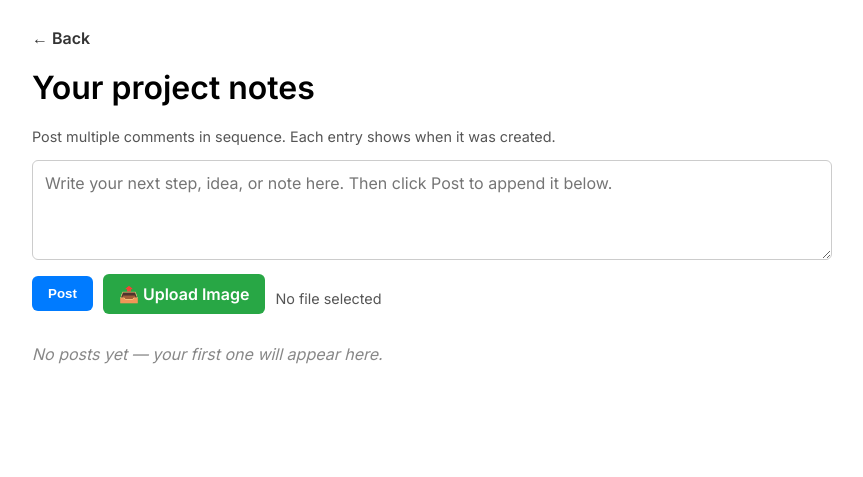
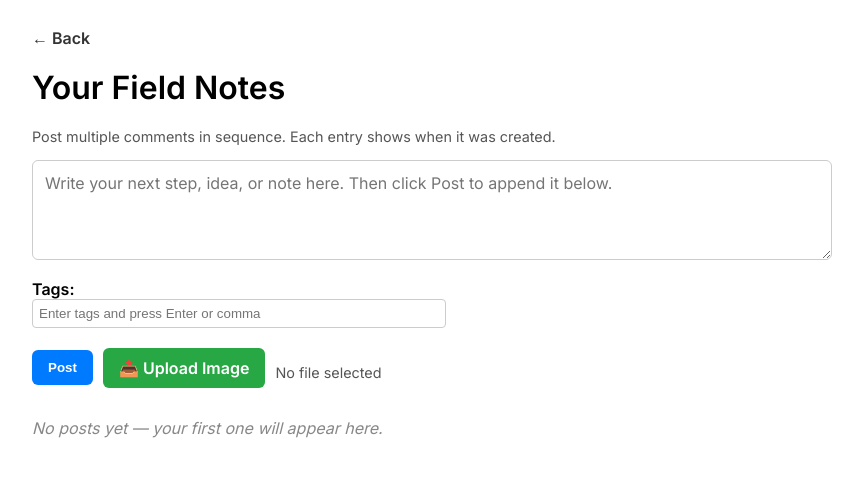
Before and after one commit to DMills27/climate-adapt-app, a Flask app: template templates/get_started.html in a window 1280 px wide. Shown: the top 477 px of the page, without its empty margins (208-1071 px from the left). Run offline with Flask 3, Linux system fonts and the light colour scheme; the template is opened without the code that fills it, so the values that code supplies are empty.

Commit message:
refined the get_started page

```diff
--- a/app.py
+++ b/app.py
@@ -24,7 +24,7 @@ def index():
 def get_started():
     files = [f for f in os.listdir(UPLOAD_FOLDER)
              if f.lower().endswith(('.png', '.jpg', '.jpeg', '.gif'))]
-    # Get health status for each image
+
     file_health = {}
     for f in files:
         file_path = os.path.join(app.config['UPLOAD_FOLDER'], f)
@@ -32,7 +32,6 @@ def get_started():
             with open(file_path, "rb") as img_file:
                 image_data = img_file.read()
                 health_response = CropHealthClient.get_binary_prediction(image_data)
-            # Parse response
             scores = parse_health_response(health_response)
             disease_risk = assess_disease_risk(scores)
             file_health[f] = disease_risk
@@ -40,7 +39,18 @@ def get_started():
             print(f"Error analyzing {f}: {e}")
             file_health[f] = {"status": "Error", "details": "Could not analyze image."}
 
-    return render_template("get_started.html", files=files, file_health=file_health)
+    # --- Add dummy or real location info here ---
+    lat, lon, area = 18.0, -76.8, 500  # example values; ideally come from user
+    try:
+        inputs = get_soil_and_weather_data(lat, lon, area)
+        method = suggest_farming_method(inputs)
+        method_info = get_method_info(method, inputs)
+    except Exception as e:
+        print(f"Failed to get method recommendation: {e}")
+        method_info = None
+
+    return render_template("get_started.html", files=files, file_health=file_health, method_info=method_info)
+
 
 
 # --- Upload logic ---
@@ -260,6 +270,61 @@ def suggest_farming_method(inputs):
         return 'Silvopasture'
     return 'Aeroponics'
 
+def get_method_info(method, inputs=None):
+    info = {
+        "title": method,
+        "description": "",
+        "how_to_start": "",
+        "tools": []
+    }
+
+    if method == "Vertical Farming":
+        info["description"] = "A space-efficient method using stacked layers to grow crops indoors under controlled conditions."
+        info["how_to_start"] = "Start with a small indoor setup using shelves, LED grow lights, and hydroponic trays. Choose fast-growing greens like lettuce or herbs."
+        info["tools"] = ["LED grow lights", "Hydroponic system", "Growing trays", "Nutrient solution", "Climate control (fan/humidifier)"]
+
+    elif method == "Greenhouses (CEA)":
+        info["description"] = "Controlled Environment Agriculture using greenhouses to regulate temperature, humidity, and light."
+        info["how_to_start"] = "Build or buy a small greenhouse. Install sensors and automated watering. Start with tomatoes or peppers."
+        info["tools"] = ["Greenhouse frame", "Polycarbonate panels", "Irrigation system", "Thermostat", "Sensors (temp/humidity)"]
+
+    elif method == "Regenerative Ag":
+        info["description"] = "A holistic approach to farming that restores soil health, increases biodiversity, and captures carbon."
+        info["how_to_start"] = "Stop tilling, introduce cover crops, rotate livestock, and avoid synthetic fertilizers. Begin with a soil test."
+        info["tools"] = ["Soil testing kit", "Cover crop seeds", "No-till drill", "Livestock (optional)", "Compost spreader"]
+
+    elif method == "Agroforestry":
+        info["description"] = "Integrating trees and shrubs into crop and livestock systems to create more diverse, productive, and sustainable land use."
+        info["how_to_start"] = "Plant tree rows between crop fields or integrate fruit trees with understory crops. Plan spacing carefully."
+        info["tools"] = ["Tree saplings", "Shovels", "Mulch", "Drip irrigation", "Pruning shears"]
+
+    elif method == "Aquaponics":
+        info["description"] = "A symbiotic system combining aquaculture (fish) and hydroponics (soilless plants). Fish waste feeds plants."
+        info["how_to_start"] = "Set up a fish tank connected to a grow bed. Cycle the system before adding fish and plants. Start with tilapia and leafy greens."
+        info["tools"] = ["Fish tank", "Grow bed", "Pump", "Biofilter", "Fish food", "pH/Ammonia test kit"]
+
+    elif method == "Dryland Farming":
+        info["description"] = "Cultivating crops without irrigation in low-rainfall areas by maximizing soil moisture retention."
+        info["how_to_start"] = "Use deep tillage, wide spacing, and drought-resistant crops like millet or sorghum. Mulch heavily."
+        info["tools"] = ["Drought-resistant seeds", "Mulch", "Chisel plow", "Soil moisture meter", "Windbreaks"]
+
+    elif method == "Silvopasture":
+        info["description"] = "Combining trees, forage, and livestock grazing in a mutually beneficial system."
+        info["how_to_start"] = "Introduce trees into pastureland. Use rotational grazing. Suitable for cattle, sheep, or goats."
+        info["tools"] = ["Tree seedlings", "Fencing (rotational)", "Water troughs", "Grazing plan", "Shelter for animals"]
+
+    elif method == "Aeroponics":
+        info["description"] = "Growing plants in air with roots misted by nutrient-rich water. Highly efficient and water-saving."
+        info["how_to_start"] = "Build or buy an aeroponic tower. Use a pump and misting nozzles. Monitor pH and nutrients daily."
+        info["tools"] = ["Aeroponic tower", "High-pressure pump", "Misting nozzles", "Nutrient solution", "pH meter", "Timer"]
+
+    else:
+        # Default fallback
+        info["description"] = "An innovative sustainable farming method suited to your land and climate."
+        info["how_to_start"] = "Consult local agricultural experts and start with a small pilot plot."
+        info["tools"] = ["Soil test kit", "Basic hand tools", "Research resources", "Local extension agent"]
+
+    return info
 
 @app.route("/recommend", methods=["POST"])
 def recommend():
--- a/templates/get_started.html
+++ b/templates/get_started.html
@@ -173,11 +173,36 @@
 <body>
 <div class="wrap">
     <div class="topnav"><a href="/">← Back</a></div>
-    <h1>Your project notes</h1>
+    <h1>Your Field Notes</h1>
     <p class="hint">Post multiple comments in sequence. Each entry shows when it was created.</p>
+
+
+    {% if method_info %}
+    <div style="margin-top: 40px; margin-bottom: 30px; background: #eef8f1; padding: 24px; border-radius: 10px; border: 1px solid #d5ebdc; box-shadow: 0 1px 4px rgba(0,0,0,0.04);">
+        <h2 style="margin-top: 0; color: #2f5133;">🌱 Recommended Farming Method: {{ method_info.title }}</h2>
+        <p><strong>Description:</strong> {{ method_info.description }}</p>
+        <p><strong>How to start:</strong> {{ method_info.how_to_start }}</p>
+        {% if method_info.tools %}
+            <p><strong>Suggested tools:</strong></p>
+            <ul style="margin-top: 8px; padding-left: 20px;">
+                {% for tool in method_info.tools %}
+                    <li>{{ tool }}</li>
+                {% endfor %}
+            </ul>
+        {% endif %}
+    </div>
+    {% endif %}
+
+
 
     <!-- Composer -->
     <textarea id="composer" placeholder="Write your next step, idea, or note here. Then click Post to append it below."></textarea>
+
+    <div style="margin-top: 15px;">
+        <label for="tagInput"><strong>Tags:</strong></label><br>
+        <input type="text" id="tagInput" placeholder="Enter tags and press Enter or comma" style="padding: 6px; width: 100%; max-width: 400px; border-radius: 4px; border: 1px solid #ccc; margin-bottom: 10px;">
+        <div id="tagContainer" style="display: flex; flex-wrap: wrap; gap: 6px;"></div>
+    </div>
 
     <!-- Unified Upload Section -->
     <div class="btns">
@@ -312,6 +337,31 @@
         render();
     }
 
+        document.addEventListener('DOMContentLoaded', function () {
+        const tagInput = document.getElementById('tagInput');
+        const tagContainer = document.getElementById('tagContainer');
+
+        tagInput.addEventListener('keydown', function (e) {
+            if (e.key === 'Enter' || e.key === ',') {
+                e.preventDefault();
+                const tag = tagInput.value.trim().replace(/,$/, '');
+                if (tag) {
+                    const tagEl = document.createElement('span');
+                    tagEl.textContent = tag;
+                    tagEl.style.padding = "5px 10px";
+                    tagEl.style.backgroundColor = "#d5ebdc";
+                    tagEl.style.color = "#2f5133";
+                    tagEl.style.borderRadius = "12px";
+                    tagEl.style.fontSize = "14px";
+                    tagEl.style.display = "inline-block";
+                    tagEl.style.userSelect = "none";
+                    tagContainer.appendChild(tagEl);
+                    tagInput.value = '';
+                }
+            }
+        });
+    });
+
     function render() {
         thread.innerHTML = '';
         if (posts.length === 0) thread.appendChild(emptyState);
```
